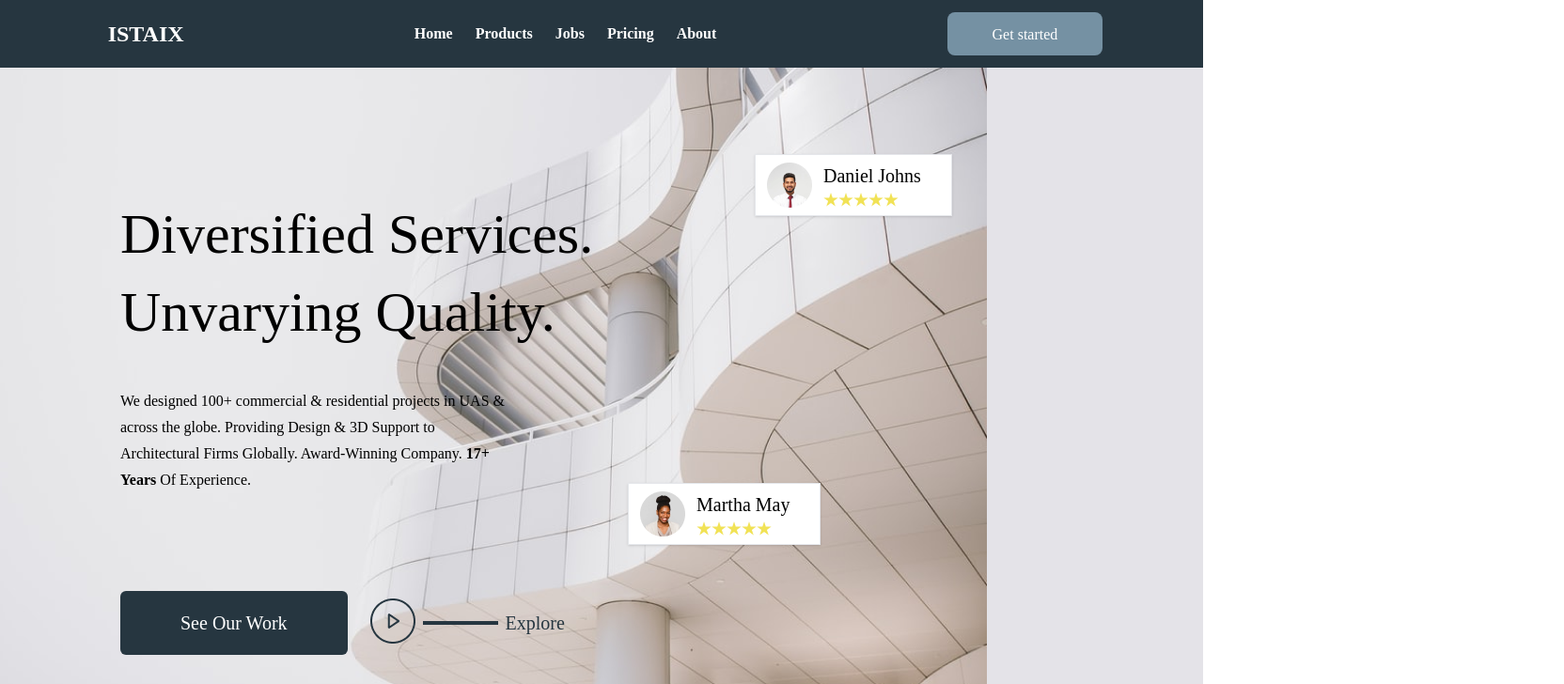
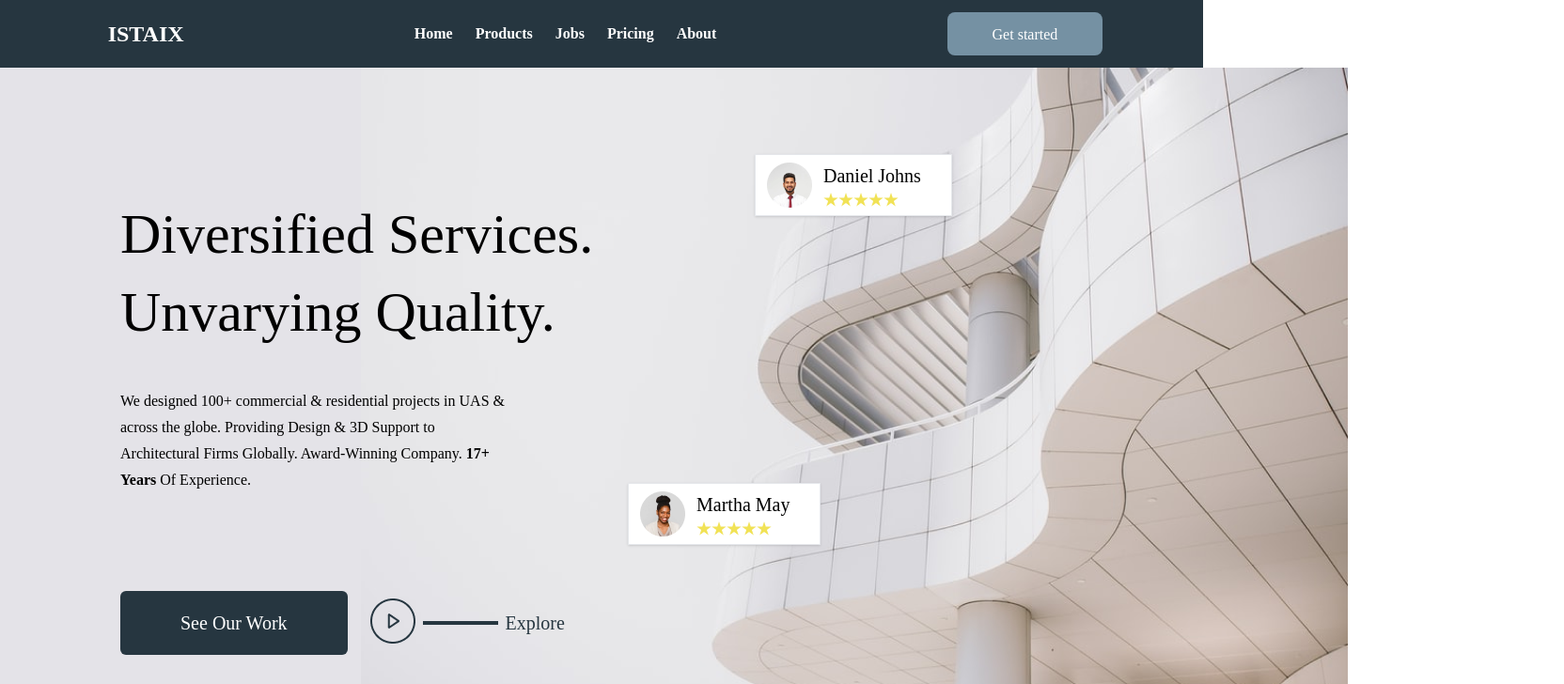
Before and after one commit to Mahbubrm/ISTAIX., a plain HTML site: page index.html in a window 1280 px wide. Shown: the top 728 px of the page at 94% size, 1664 px wide, since content can reach past the window. Drawn offline with nearby package versions, Linux system fonts and the light colour scheme.

Commit message:
Update index.html

```diff
--- a/index.html
+++ b/index.html
@@ -47,7 +47,7 @@
 <section  >
     <div >
         <div class="relative">
-            <div style="background-image: url('img/Diversified_Services.png');" class="bg-no-repeat h-[700px]  w-full absolute top-0 right-0 end-0 bottom-0">
+            <div style="background-image: url('img/Diversified_Services.png');" class="bg-no-repeat h-[700px]  w-full absolute top-0 left-96 end-0 bottom-0">
 
             </div>
             <div style="background-image: url('img/bg_01.png');" class="bg-no-repeat bg-cover h-[700px] w-full">
```
